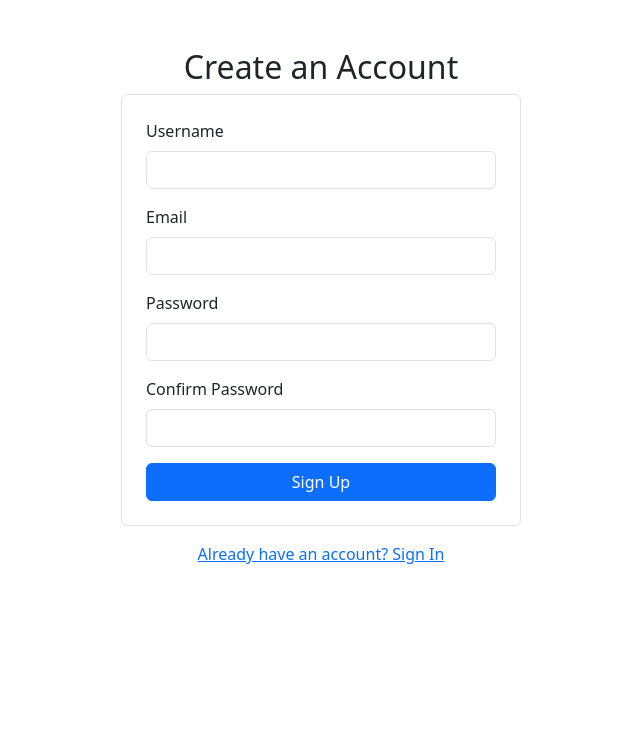
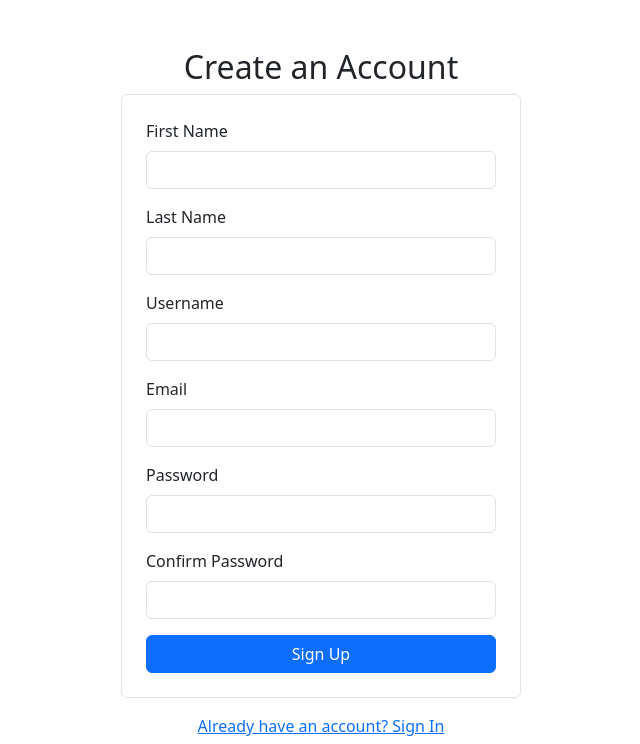
Before and after one commit to SamsonEshipillahPasili/readwise, a Django app: page /accounts/sign-up in a window 1280 px wide. Shown: the part 56-800 px from the top of the page, without its empty margins (319-959 px from the left). Run offline with Django 5.2, Linux system fonts and the light colour scheme.

Commit message:
Add the first, last name fields to the sign-up page

```diff
--- a/accounts/templates/accounts/sign_up.html
+++ b/accounts/templates/accounts/sign_up.html
@@ -9,6 +9,15 @@
 <div class="d-flex justify-content-center mt-2">
     <div style="width: 100%; max-width: 400px;">
         <form class="p-4 border rounded">
+            <div class="mb-3">
+                <label for="first_name" class="form-label">First Name</label>
+                <input type="text" class="form-control" id="first_name">
+            </div>
+
+            <div class="mb-3">
+                <label for="first_name" class="form-label">Last Name</label>
+                <input type="text" class="form-control" id="first_name">
+            </div>
 
             <div class="mb-3">
                 <label for="username" class="form-label">Username</label>
```
